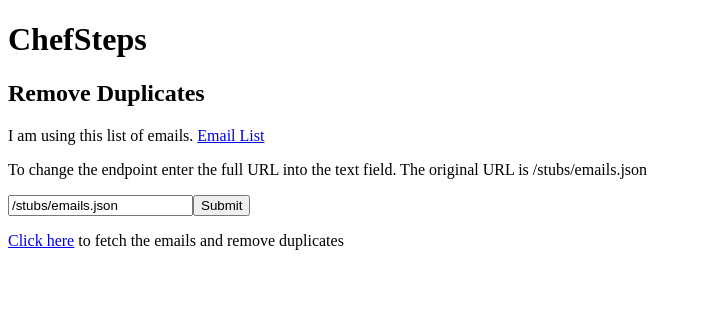
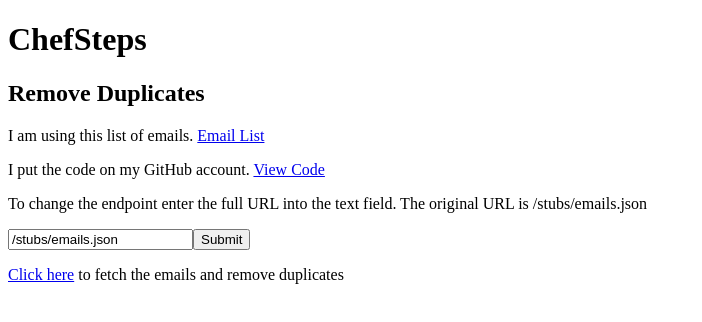
Before and after one commit to bennebbenneb/chef-steps-email, a React (Create React App) app in the folder ui/: page / in a window 1280 px wide. Shown: the top 322 px of the page, without its empty margins (0-702 px from the left). Built offline with nearby package versions, Linux system fonts and the light colour scheme.

Commit message:
added a link to github in the site and a link to heroku in the readme

```diff
--- a/ui/src/App.js
+++ b/ui/src/App.js
@@ -62,6 +62,8 @@
                 <h1>ChefSteps</h1>
                 <h2>Remove Duplicates</h2>
                 <p>I am using this list of emails. <a href="/stubs/emails.json">Email List</a></p>
+                <p>I put the code on my GitHub account. <a
+                    href="https://github.com/bensisson/chef-steps-email/blob/master/ui/src/App.js">View Code</a></p>
                 <p>To change the endpoint enter the full URL into the text field. The original URL
                     is {this.state.originalEmailsEndpoint}</p>
                 <form onSubmit={this.handleSubmit.bind(this)}>
```
Also changed, not shown: 1 other file (tests, documents, lock files or other folders).
